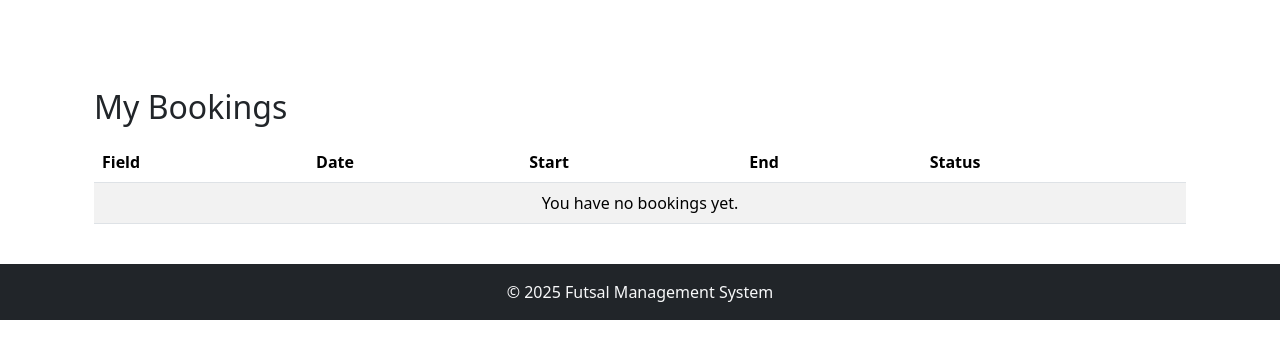
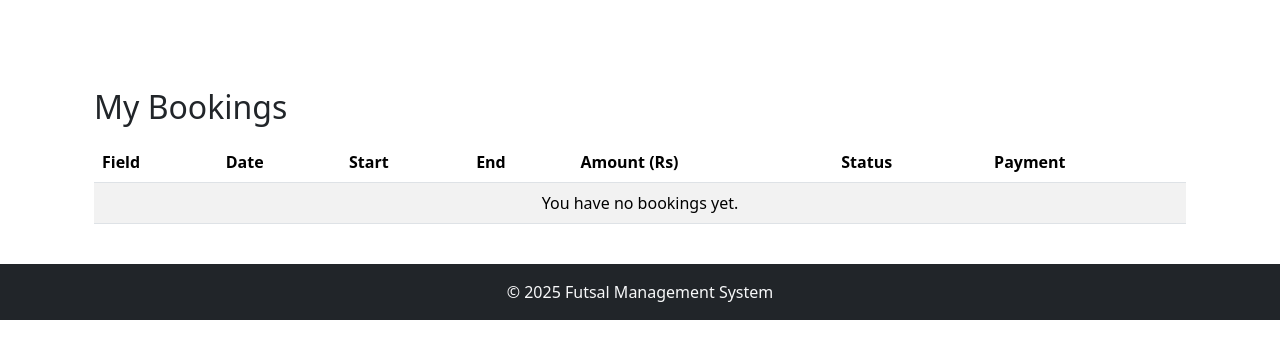
Before and after one commit to crestadev/futsal_management_system, a Django app: page /my-bookings/ in a window 1280 px wide. Shown: the part 56-415 px from the top of the page. Run offline with Django 5.2, Linux system fonts and the light colour scheme; the visitor is signed in with stand-in values (Sample User, id 1); data that the repository does not hold is empty; some libraries are stand-ins or nearby versions.

Commit message:
updated template of my_boolking

```diff
--- a/templates/my_bookings.html
+++ b/templates/my_bookings.html
@@ -11,7 +11,9 @@
                 <th>Date</th>
                 <th>Start</th>
                 <th>End</th>
+                <th>Amount (Rs)</th>
                 <th>Status</th>
+                <th>Payment</th>
             </tr>
         </thead>
         <tbody>
@@ -21,19 +23,29 @@
                 <td>{{ booking.date }}</td>
                 <td>{{ booking.start_time }}</td>
                 <td>{{ booking.end_time }}</td>
+                <td>{{ booking.amount }}</td>
                 <td>
                     {% if booking.status == 'approved' %}
                         <span class="badge bg-success">Approved</span>
                     {% elif booking.status == 'pending' %}
                         <span class="badge bg-warning text-dark">Pending</span>
-                    {% elif booking.status == 'rejected' %}
+                    {% else %}
                         <span class="badge bg-danger">Rejected</span>
+                    {% endif %}
+                </td>
+                <td>
+                    {% if booking.payment_status == 'paid' %}
+                        <span class="badge bg-success">Paid</span>
+                    {% elif booking.payment_status == 'refunded' %}
+                        <span class="badge bg-secondary">Refunded</span>
+                    {% else %}
+                        <span class="badge bg-danger">Unpaid</span>
                     {% endif %}
                 </td>
             </tr>
             {% empty %}
             <tr>
-                <td colspan="5" class="text-center">You have no bookings yet.</td>
+                <td colspan="7" class="text-center">You have no bookings yet.</td>
             </tr>
             {% endfor %}
         </tbody>
```
